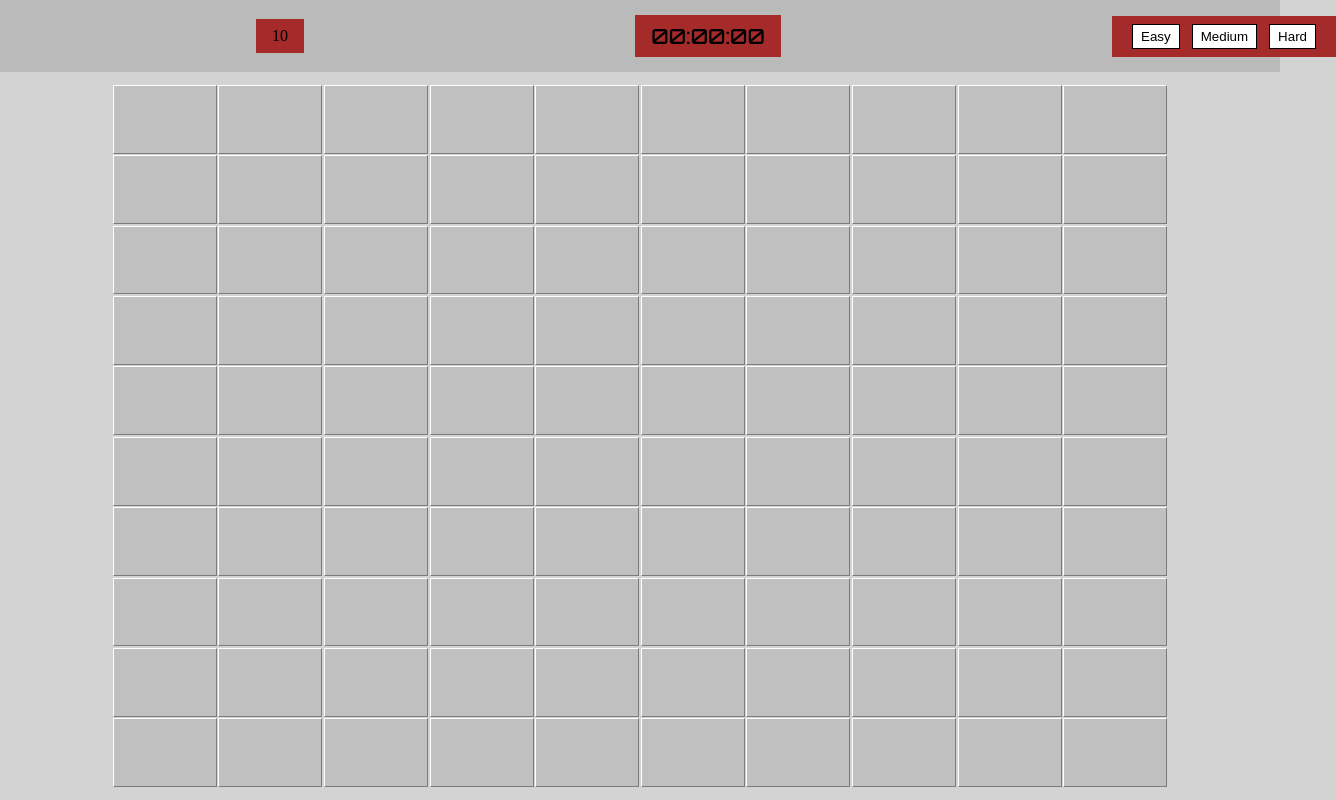
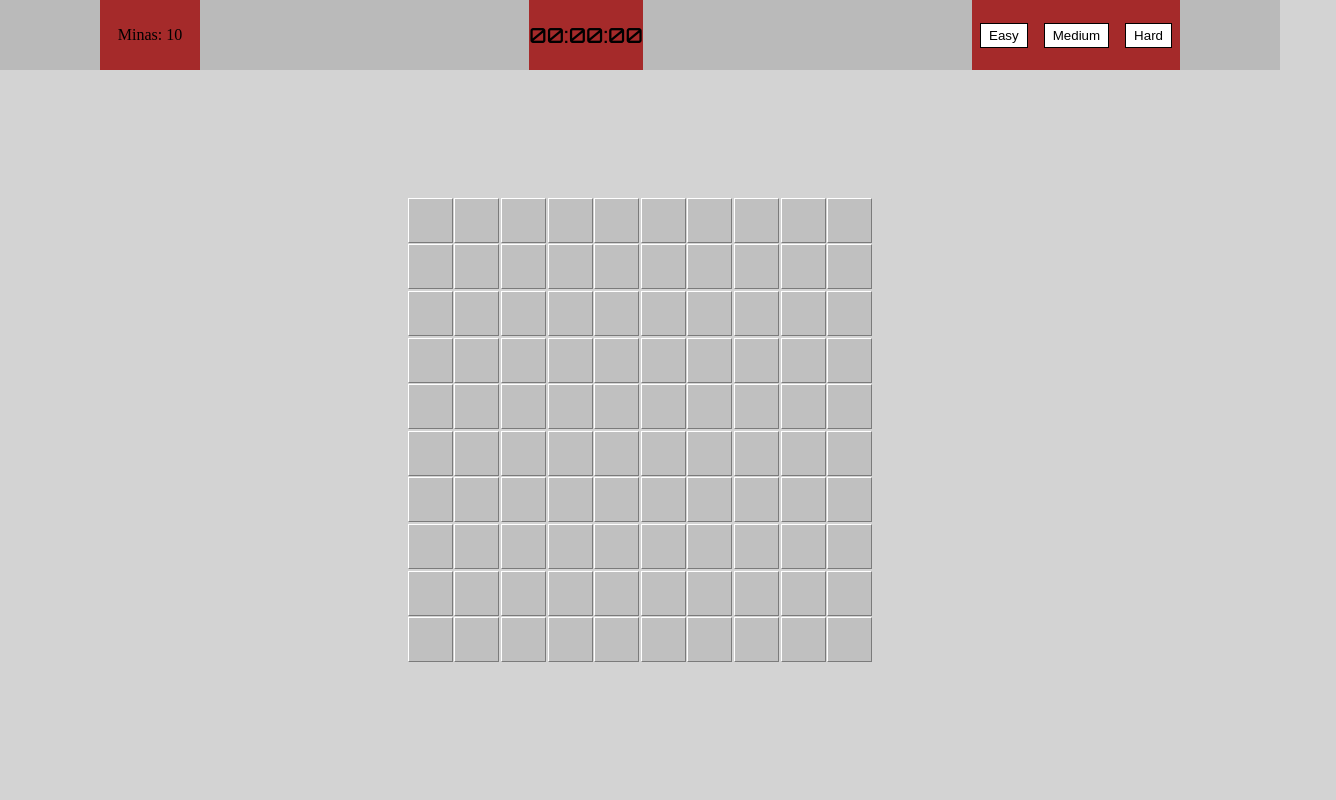
Before and after one commit to rodrigo-brasil/campo-minado, a plain HTML site: page index.html in a window 1280 px wide. Shown: the whole page, 1336 px wide, since content can reach past the window. Drawn offline with Linux system fonts and the light colour scheme.

Commit message:
add timer and fidex some bugs

```diff
--- a/css/style.css
+++ b/css/style.css
@@ -1,81 +1,95 @@
 @import url('https://fonts.googleapis.com/css2?family=Orbitron:wght@500&display=swap');
-
 :root {
     --bg-dark: brown;
-  }
+}
 
-* , *::before , *::after{
+*, *::before, *::after {
     margin: 0;
     padding: 0;
     box-sizing: border-box;
 }
 
-body{
+body {
     background-color: lightgray;
-    height: 100vh;
+    min-height: 100vh;
 }
 
-header{
-    height: 9vh;
-    padding-left: 20%;
-    padding-right: 20%;
+header {
+    width: 100%;
     background-color: #BABABA;
 }
 
-header > .containner-header{
-    width: 1080px;
-    height:100%;
+.containner-header {
+    max-width: 1080px;
+    max-height: 10vh;
+    min-height: 70px;
     margin: 0 auto;
     display: flex;
     flex-direction: row;
     justify-content: space-between;
-    align-items: center;
+    align-items: stretch;
 }
 
-.bg-dark{
-    padding: 0.5rem 1rem;
+.bg-dark {
+    flex:0 1 100px;
     background-color: var(--bg-dark);
 }
 
-.inline-block{
-    display: inline-block;
-    margin: 0 0.25rem;
+.flex-row {
+    display: flex;
+    flex-direction: row;
+    justify-content: space-around;
+    align-items: center;
+    flex-wrap: wrap;
 }
 
-.button{
+.options {
+    flex: 0 1 auto;
+}
+
+.button {
     padding: 0.25rem 0.5rem;
     border: solid 1px black;
     background-color: white;
+    margin: 0 .5rem;
 }
 
-.containner{
-    width: 1080px;
+.containner {
+    max-width: 1080px;
     margin: 0 auto;
     padding: 1%;
     background-color: lightgray;
-    height: 91vh;
+    min-height: 90vh;
+    display:grid;
+    place-items: center;
 }
 
-.grid{
+.grid {
     display: grid;
     gap: 0.1em;
     width: 100%;
-    height: 100%;
+    justify-content:center;
 }
 
-.item{
+.item {
     background-color: #C0C0C0;
     border: 1.5px solid;
     border-top-color: #ffffff;
     border-right-color: #7B7B7B;
     border-bottom-color: #7B7B7B;
     border-left-color: #ffffff;
+    text-align: center;
     display: flex;
     justify-content:center;
     align-items:center;
 }
+.item::before{
+    content:'';
+    display:block;
+    padding-bottom: 100%;
+}
 
-.item.close:hover{
+.item.close:hover {
     background-color: hsl(0, 0%, 55%);
     border: 1.5px solid;
     border-top-color: #7B7B7B;
@@ -84,34 +98,38 @@ header > .containner-header{
     border-left-color: #7B7B7B;
 }
 
-.item.marked{
-    background-image: url(../img/flag.png);
-    background-position: center;
-    background-repeat: no-repeat;
-    background-size: auto;
-    text-align: center;
-    background-size: 50%;
-
+.item.marked::after {
+    display: inline-block;
+    font-style: normal;
+    font-variant: normal;
+    text-rendering: auto;
+    font-family: "Font Awesome 5 Free";
+    font-weight: 400;
+    content: "\1f6a9";
 }
 
-.item.bomb{
+.item.bomb {
     cursor: not-allowed;
-    background-image: url(../img/bomb.png);
-    background-position: center;
-    background-repeat: no-repeat;
-    background-size: 50%;
 }
 
-.item.open{
+.item.open {
     background-color: hsl(0, 0%, 80%);
-    font-size: 80%;
-    text-align: center;
     border: none;
     cursor: not-allowed;
     box-shadow: 0 0 1px 1px gray;
 }
 
-.timer{
+.item.bomb::after {
+    display: inline-block;
+    font-style: normal;
+    font-variant: normal;
+    text-rendering: auto;
+    font-family: "Font Awesome 5 Free";
+    font-weight: 400;
+    content: "\1f4a3";
+}
+
+.timer {
     font-family: 'Orbitron', sans-serif;
-    font-size:1.3rem
+    font-size: 1.3rem
 }
--- a/index.html
+++ b/index.html
@@ -1,5 +1,6 @@
 <!DOCTYPE html>
 <html lang="PT-BR">
+
 <head>
   <meta charset="UTF-8" />
   <meta http-equiv="X-UA-Compatible" content="IE=edge" />
@@ -8,24 +9,27 @@
   <script src="./js/scripts.js" defer></script>
   <title>Campo Minado</title>
 </head>
+
 <body>
   <header>
-      <div class="containner-header">
-        <div id="bombs-left" class="bg-dark"></div>
-        <div id="timer" class="timer bg-dark">timer</div>
+    <div class="containner-header ">
+      <div id="bombs-left" class="bg-dark flex-row"></div>
+      <div id="timer" class="timer bg-dark flex-row">timer</div>
 
-        <div class="options bg-dark">
-          <button class="inline-block button" id="easy-option">Easy</button>
-          <button class="inline-block button" id="medium-option">Medium</button>
-          <button class="inline-block button" id="hard-option">Hard</button>
+      <div class="options flex-row bg-dark">
+        <button class=" button" id="easy-option">Easy</button>
+        <button class=" button" id="medium-option">Medium</button>
+        <button class=" button" id="hard-option">Hard</button>
       </div>
 
     </div>
 
   </header>
+
   <div class="containner">
     <div id="minefield" class="grid"></div>
-    </div>
-    <!-- containner -->
+  </div><!-- containner -->
+
 </body>
+
 </html>
--- a/js/scripts.js
+++ b/js/scripts.js
@@ -89,7 +89,7 @@ function renderField(board) {
         "x" + i + " " + "y" + j + " item " + getClassFromCamp(board[i][j]);
     }
   }
-  let template_columns = "grid-template-columns: repeat(" + board[0].length + ",1fr);grid-template-rows: repeat(" + board[0].length + ",1fr);";
+  let template_columns = "grid-template-columns: repeat(" + board[0].length + ",minmax(25px, 45px));";
   minefield.setAttribute("style", template_columns);
 }
 
@@ -234,9 +234,8 @@ function calcBombsLeft(){
   let tester = board.flat();
   let opens = tester.filter(x => x.open)
   let marked = tester.filter(x => x.marked)
-  bombs_left.innerText = difficulty[2] - marked.length
+  bombs_left.innerText = `Minas: ${difficulty[2] - marked.length}`
 }
-
 
 function init(gameOptions = EASY) {
   difficulty = gameOptions
@@ -263,6 +262,5 @@ document.body.addEventListener("click", (e) => {
   e.target?.classList?.contains("close") && openCamp(findCampPosition(e.target));
 });
 
-
 //initialize
 init();
```
Lines whose indentation alone changed are shown as unchanged.
